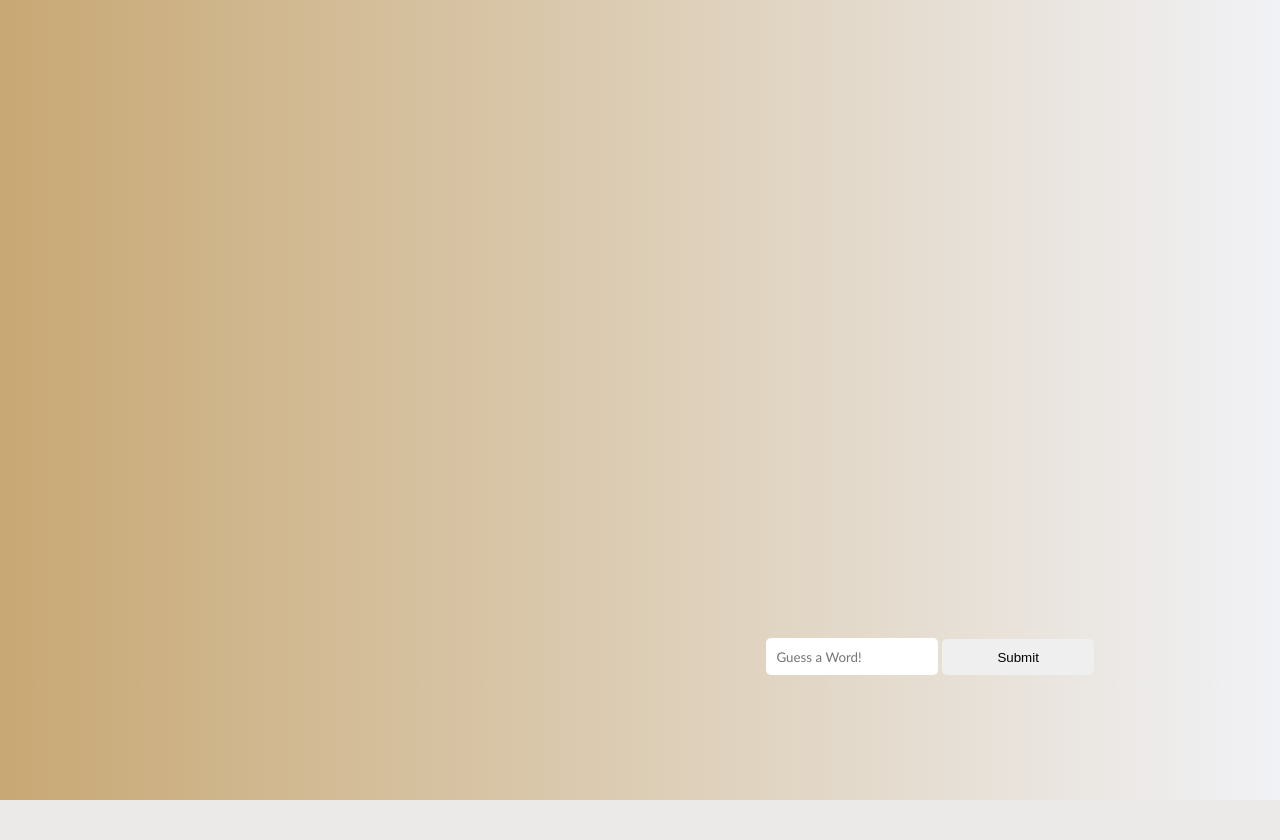
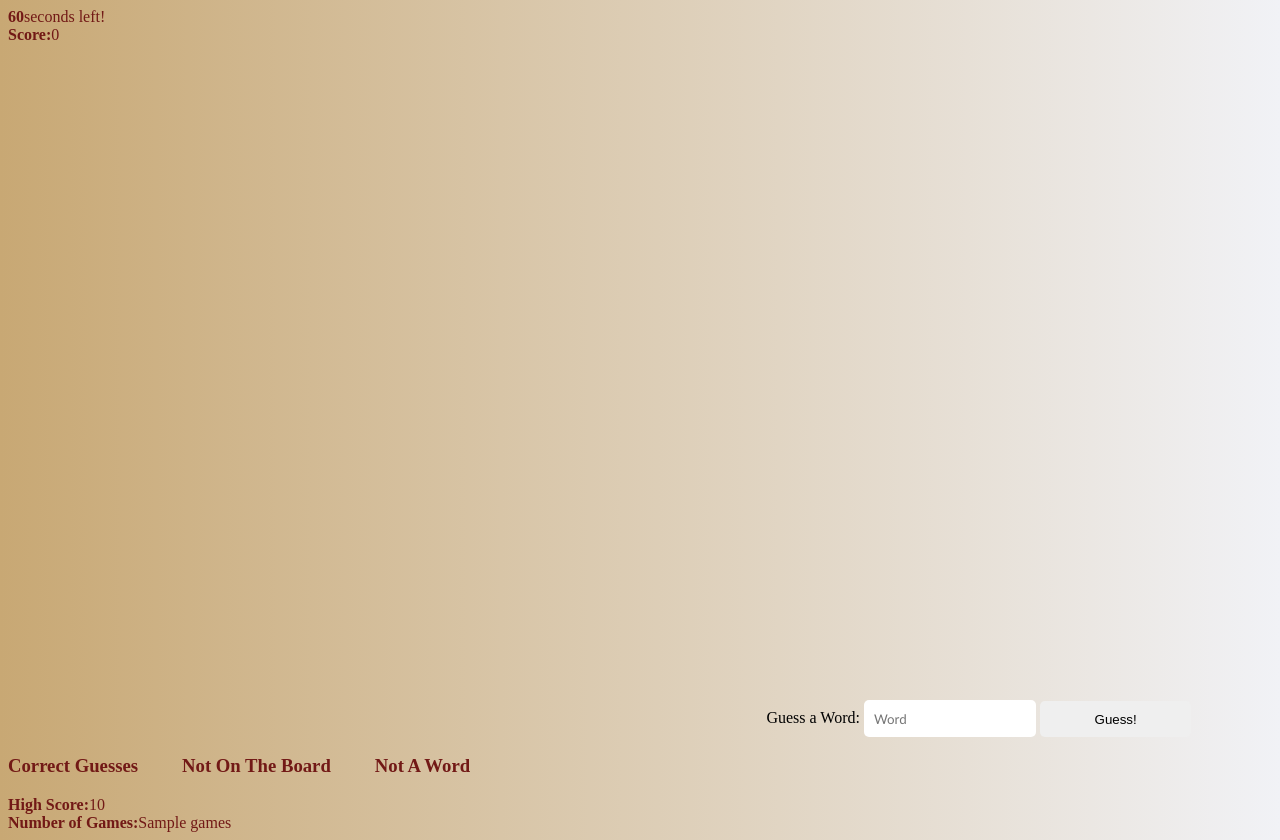
Before and after one commit to ksingletary/flask-Boggle, a Flask app: template templates/board.html in a window 1280 px wide. Before the commit the page ends 800 px from the top, so only its background shows below. Run offline with Flask 3, Linux system fonts and the light colour scheme; the template is opened without the code that fills it: most values are stand-ins (such as "Sample title", 1, 10 or a date in 2020); parts of the project's set-up code (start-up, migrations or seed data) failed here and were passed over; some libraries are stand-ins or nearby versions.

Commit message:
added static, modified board, other changes

```diff
--- a/app.py
+++ b/app.py
@@ -4,12 +4,20 @@ from flask import Flask, request, render_template, redirect, flash, jsonify, ses
 
 app = Flask(__name__)
 app.secret_key = "giggitygoo"
+boggle_game = Boggle()
 
-boggle_game = Boggle()
+word_list = []
 
 @app.route('/')
 def home_page():
-    return render_template('home.html')
+    global word_list
+    word_list = []
+    if not session.get('high_score'):
+        session['high_score'] = 0
+    if not session.get('games'):
+        session['games'] = 0
+    session['board'] = boggle_game.make_board()
+    return render_template('home.html', board=session['board'], high_score=session['high_score'], games=session['games'])
 
 @app.route('/board')
 def board():
@@ -17,6 +25,35 @@ def board():
     height = 5
     full_board = boggle_game.make_board()
     session["full_board"] = full_board
-    print(full_board)
 
     return render_template('board.html', full_board=full_board, width=width, height=height)
+
+@app.route('/guess')
+def guess():
+    """Check a guess against the current board."""
+    word_guess = request.args.get("word_guess")
+    if word_guess not in word_list:
+        board = session['board']
+        result = boggle_game.check_valid_word(board, word_guess)
+
+        if result == "ok":
+            word_list.append(word_guess)
+            print(word_list)
+        return result
+
+    else:
+        return "not-on-board"
+
+@app.route('/score')
+def score():
+    """Takes the final score for the current game, compares it to the high
+    score, and displays the new high score. Iterates the current number of games
+    in the session.
+    """
+    final_score = int(request.args.get("final_score"))
+    if final_score > session.get('high_score'):
+        session['high_score'] = final_score
+    session['games'] += 1
+    info = {"games": session.get('games'), "high_score": session.get('high_score')}
+    info = jsonify(info)
+    return info
--- a/static/ajax_axios.js
+++ /dev/null
@@ -1,15 +0,0 @@
-// AJAX using axios to retrieve form value
-
-
-$form_value = $('input').val()
-
-async function ajaxy(){
-    const res = await axios({
-        url: 'http://127.0.0.1:5000/board',
-        method: 'post'
-    })
-    console.log($form_value)
-    return res
-}
-
-ajaxy();
--- /dev/null
+++ b/static/boggle.js
@@ -0,0 +1,63 @@
+// AJAX using axios to retrieve form value
+// const $wordGuessForm = $('#word-guess-form');
+// const $correctList = $('.correct-list');
+// const $notOnBoardList = $('.not-on-board-list');
+// const $notWordList = $('.not-word-list');
+// const $score = $('.score');
+// const $timer = $('.timer');
+// const $highScore = $('.high-score');
+// const $games = $('.games')
+
+async function tryGuess(evt) {
+    evt.preventDefault();
+    const $wordGuess = $("#word-guess").val();
+    const resp = await axios.get(`http://127.0.0.1:5000/board?word_guess=${$wordGuess}`, { params: { $wordGuess: $wordGuess }});
+
+    if (!$wordGuess) return;
+
+
+      // handle success
+    //   let res = response['data']
+
+    //   if (res === "ok") {
+    //     $correctList.append(`<li>${$wordGuess}</li>`)
+    //     let score = parseInt($score.text());
+    //     score += $wordGuess.length;
+    //     $score.text(score.toString());
+    //   }
+    //   else if (res === "not-on-board") {
+    //     $notOnBoardList.append(`<li>${$wordGuess}</li>`)
+    //   }
+    //   else if (res === "not-word") {
+    //     $notWordList.append(`<li>${$wordGuess}</li>`)
+    //   }
+    // })
+    // }
+    // $('#word-guess').val("")
+    return resp['data']
+}
+console.log(tryGuess)
+
+
+
+
+
+// $wordGuessForm.on('submit', tryGuess)
+
+// let i = 60;
+// let running = true;
+
+// let timerInterval = setInterval(function () {
+//   if (i <= 0){
+//     clearInterval(timerInterval);
+//     running = false;
+//     console.log($score.text())
+//     axios.get(`http://127.0.0.1:5000/score?final_score=${$score.text()}`)
+//   .then(function (response) {
+//     $games.text(response['data']['games'])
+//     $highScore.text(response['data']['high_score'])
+//   })
+//   }
+//   $timer.text(i);
+//   i--;
+// }, 1000);
--- a/templates/base.html
+++ b/templates/base.html
@@ -8,8 +8,7 @@
 </head>
 <body>
     {% block content %}{% endblock %}
-    <script src="ajax_axios.js"></script>
+    <script src="/static/boggle.js"></script>
     <script src="https://unpkg.com/jquery"></script>
-    <script src="https://unpkg.com/axios/dist/axios.js"></script>
-</body>
+    <script src="https://unpkg.com/axios@0.19.0/dist/axios.js"></script></body>
 </html>
--- a/templates/board.html
+++ b/templates/board.html
@@ -1,6 +1,18 @@
 {% extends 'base.html' %}
 {% block title %}Board{% endblock %}
 {% block content %}
+
+<div>
+    <span class="timer"><strong>60</strong></span><span> seconds left!</span>
+</div>
+
+<br>
+
+<div>
+    <span><strong>Score: </strong></span><span class="score">0</span>
+</div>
+
+<br>
 
 <table>
     <tr>
@@ -16,9 +28,45 @@
         </tr>
     {% endfor %}
 </table>
-<form>
-    <input type="text" placeholder="Guess a Word!" name="guess">
-    <button>Submit</button>
+
+<br>
+
+<form action="" id="word-guess-form">
+    <label for="word-guess">Guess a Word:</label>
+    <input type="text" name="word-guess" id="word-guess" placeholder="Word">
+    <button id="word-guess-button">Guess!</button>
 </form>
 
+
+<div class="correct">
+    <h3>Correct Guesses</h3>
+    <ul class="correct-list">
+
+    </ul>
+</div>
+<div class="not-on-board">
+    <h3>Not On The Board</h3>
+    <ul class="not-on-board-list">
+
+    </ul>
+</div>
+<div class="not-word">
+    <h3>Not A Word</h3>
+    <ul class="not-word-list">
+
+    </ul>
+</div>
+
+<br>
+
+<div>
+    <span><strong>High Score: </strong></span><span class="high-score">{{high_score}}</span>
+</div>
+
+<br>
+
+<div>
+    <span><strong>Number of Games: </strong></span><span class="games">{{games}}</span>
+</div>
+
 {% endblock %}
```
